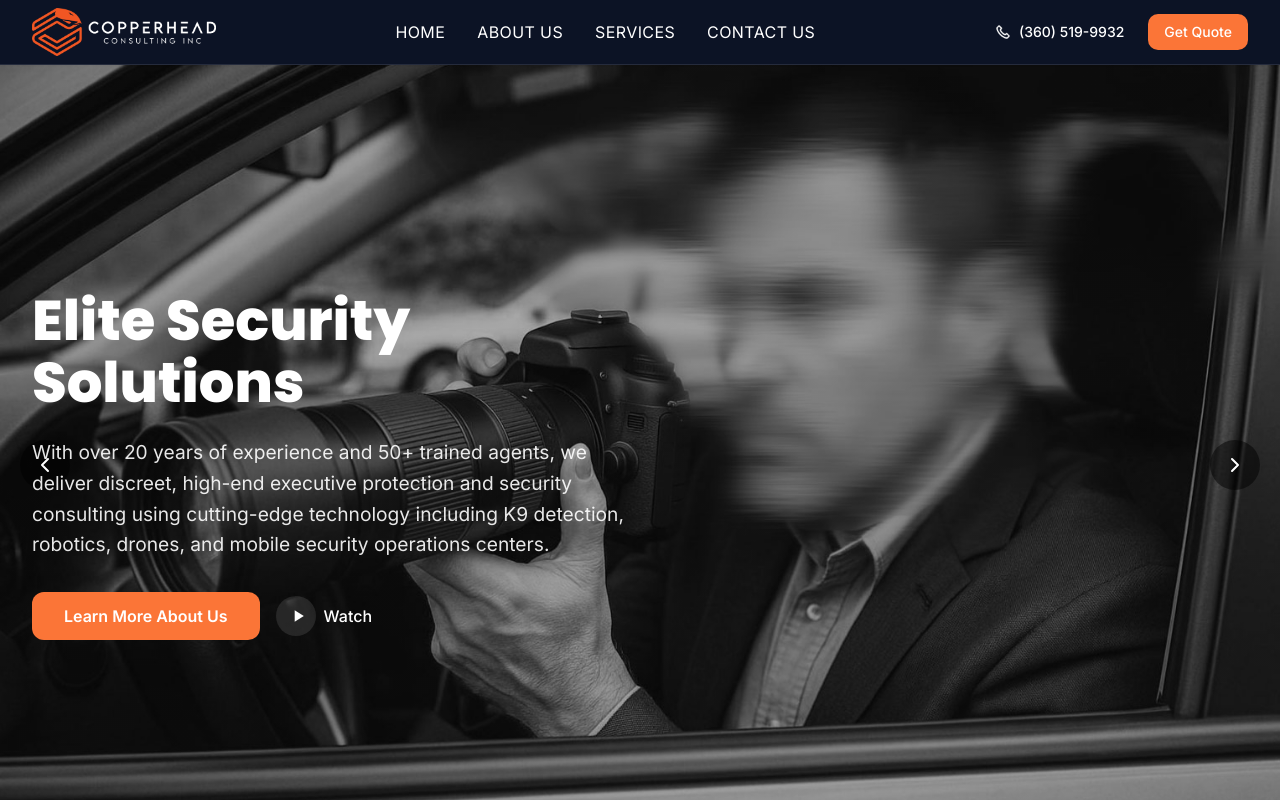
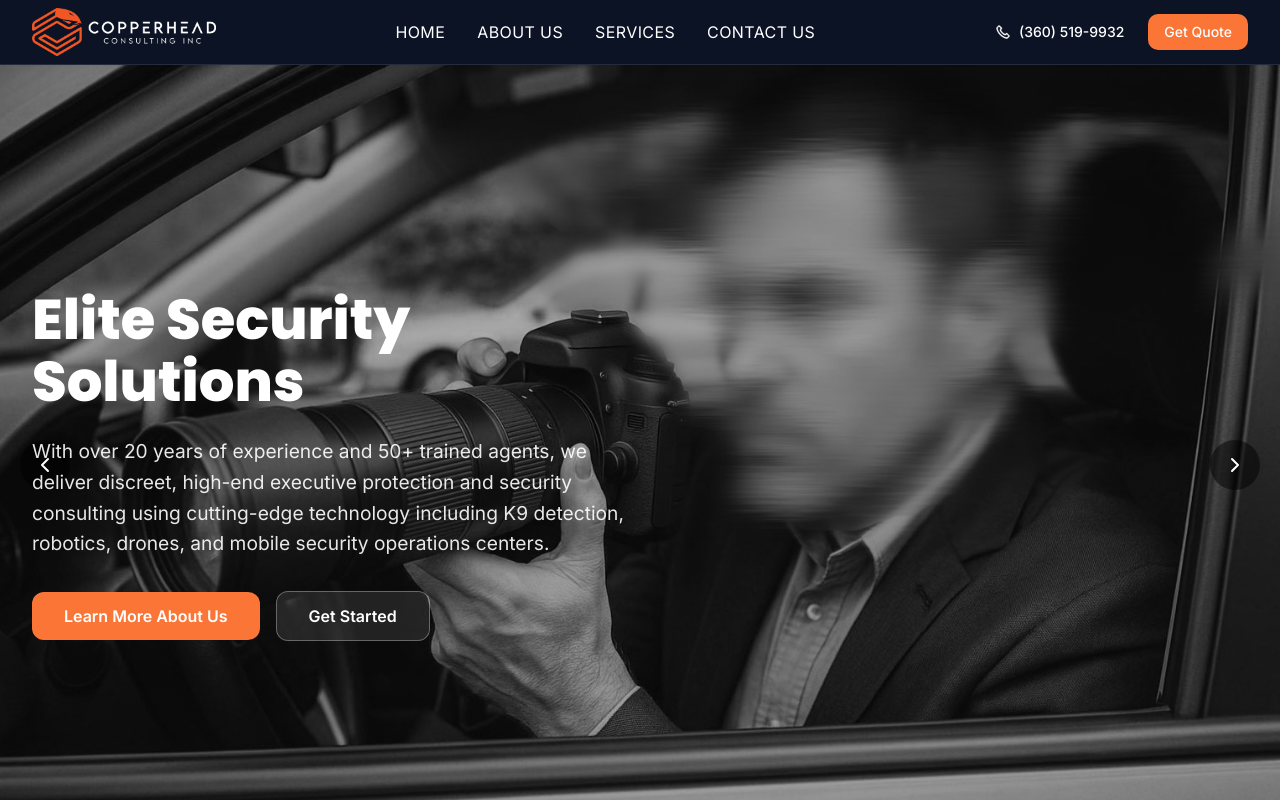
Before and after one commit to wizardscurtain/copperhead-site, a React (Vite) app in the folder frontend/: page / in a window 1280 px wide. Shown: the top 800 px of the page. Built offline with nearby package versions, Linux system fonts and the light colour scheme; no server answers.

Commit message:
auto-commit for 156e88d1-95cc-4962-a6d8-ec6d9b27dcd2

```diff
--- a/frontend/src/pages/HomePage.tsx
+++ b/frontend/src/pages/HomePage.tsx
@@ -36,15 +36,12 @@ export default function HomePage() {
                 Learn More About Us
               </CTAButton>
 
-              {/* Video Play Button */}
-              <button className="flex items-center text-white hover:text-accent transition-colors">
-                <div className="w-10 h-10 rounded-full bg-white/10 flex items-center justify-center mr-2">
-                  <svg className="w-5 h-5 ml-1" fill="currentColor" viewBox="0 0 24 24">
-                    <path d="M8 5v14l11-7z"/>
-                  </svg>
-                </div>
-                <span className="font-medium">Watch</span>
-              </button>
+              <CTAButton
+                href="/contact"
+                className="bg-white/10 hover:bg-white/20 text-white font-semibold py-3 px-8 rounded-lg transition-all duration-300 border border-white/30"
+              >
+                Get Started
+              </CTAButton>
             </div>
           </div>
         </div>
```
